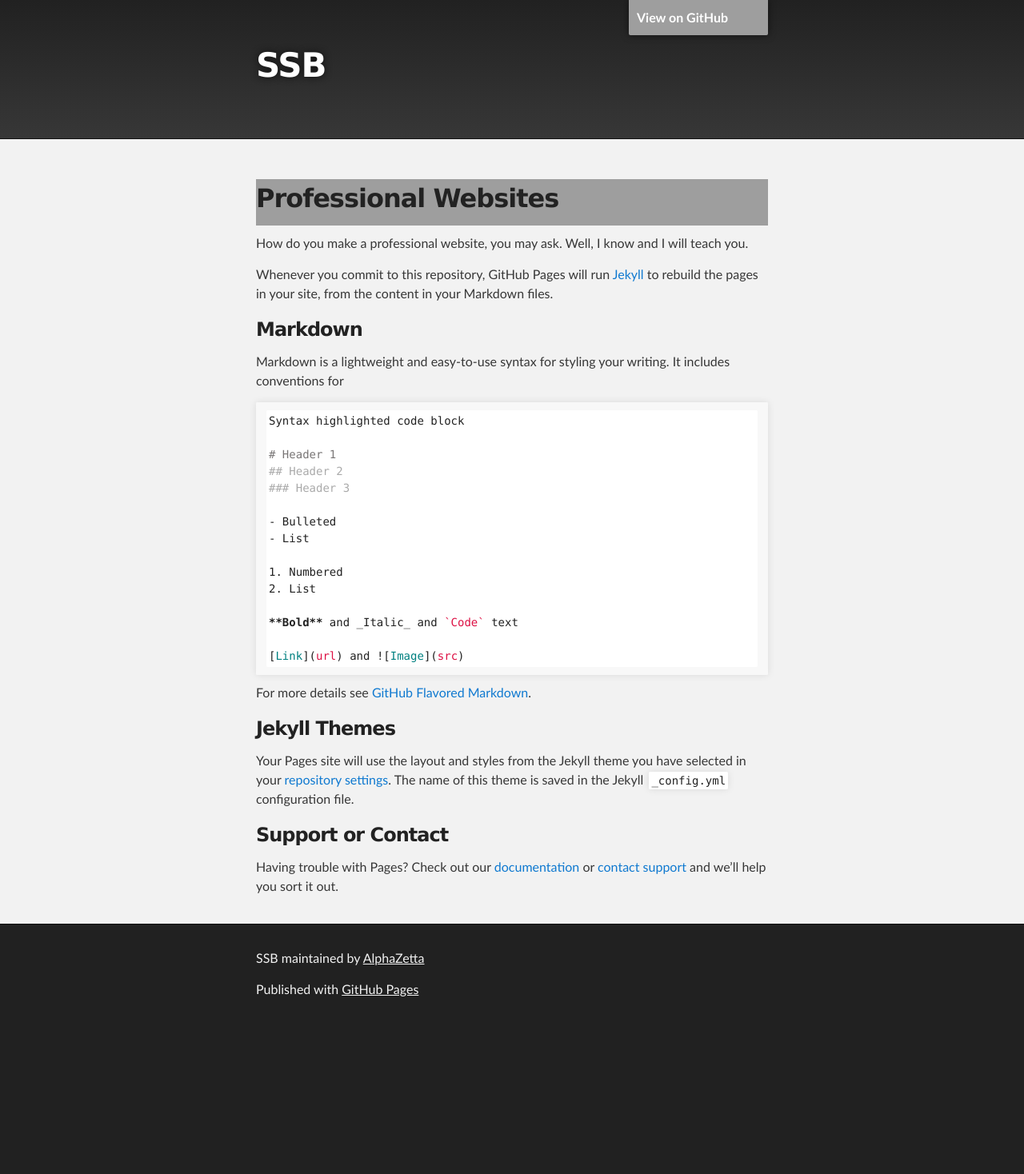
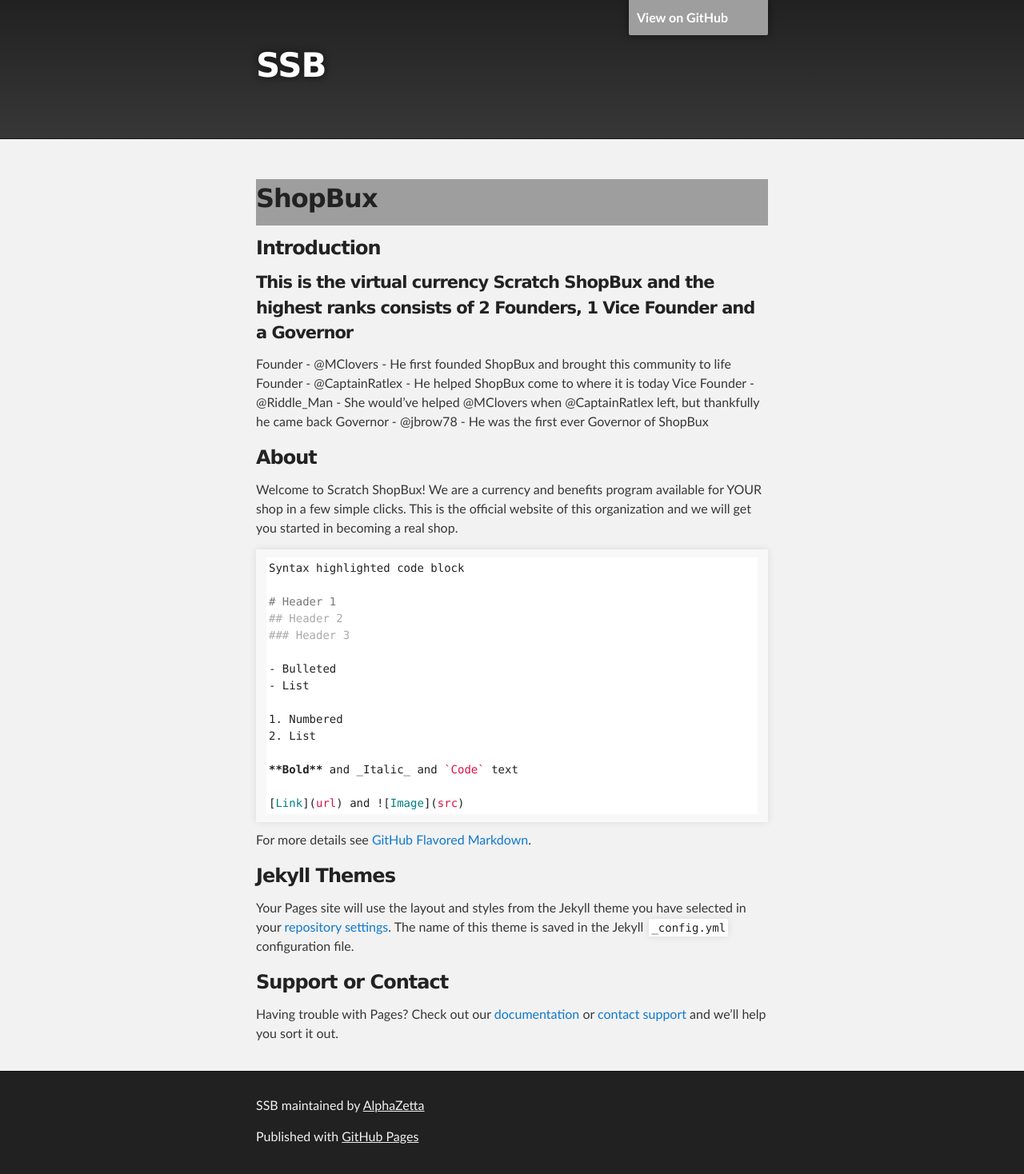
Before and after one commit to AlphaZetta/SSB, a Jekyll site: the page built from index.md, in a window 1280 px wide. Shown: the whole page at 80% size. Built offline with Jekyll 4.4.1, drawn with Linux system fonts in a browser that asks for light colours; our own code applies the rules of GitHub Pages for plain Markdown files; the repository's description, which GitHub fills in, is left out; before the commit the page ends 1284 px from its top, so only the background shows below that; grey boxes are pictures that could not be loaded.

Commit message:
Update index.md

````diff
--- a/index.md
+++ b/index.md
@@ -1,12 +1,17 @@
-## Professional Websites
+## ShopBux
 
-How do you make a professional website, you may ask. Well, I know and I will teach you.
+### Introduction
 
-Whenever you commit to this repository, GitHub Pages will run [Jekyll](https://jekyllrb.com/) to rebuild the pages in your site, from the content in your Markdown files.
+#### This is the virtual currency Scratch ShopBux and the highest ranks consists of 2 Founders, 1 Vice Founder and a Governor
 
-### Markdown
+Founder - @MClovers - He first founded ShopBux and brought this community to life
+Founder - @CaptainRatlex - He helped ShopBux come to where it is today
+Vice Founder - @Riddle_Man - She would've helped @MClovers when @CaptainRatlex left, but thankfully he came back
+Governor - @jbrow78 - He was the first ever Governor of ShopBux
 
-Markdown is a lightweight and easy-to-use syntax for styling your writing. It includes conventions for
+### About
+
+Welcome to Scratch ShopBux! We are a currency and benefits program available for YOUR shop in a few simple clicks. This is the official website of this organization and we will get you started in becoming a real shop.
 
 ```markdown
 Syntax highlighted code block
````
